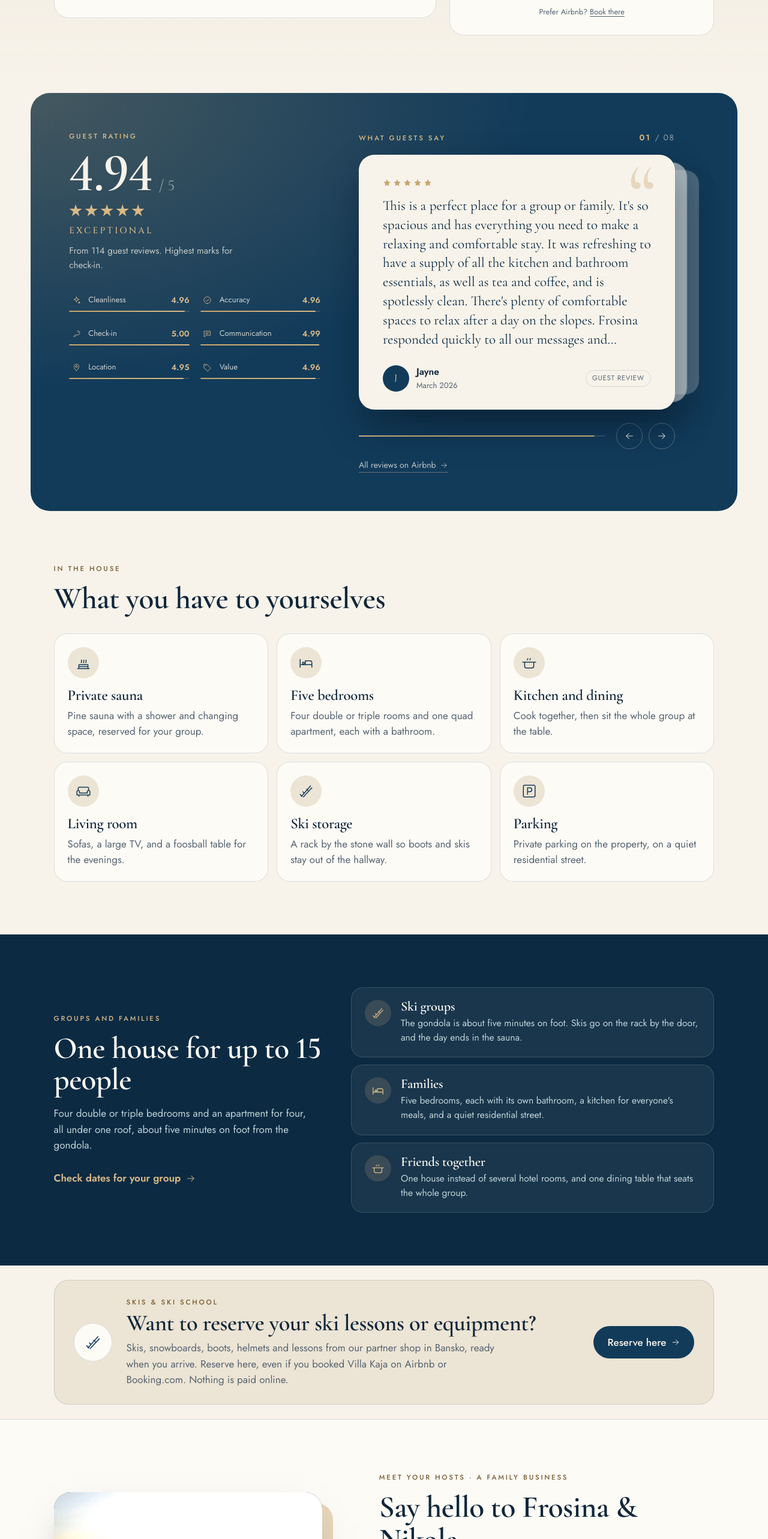
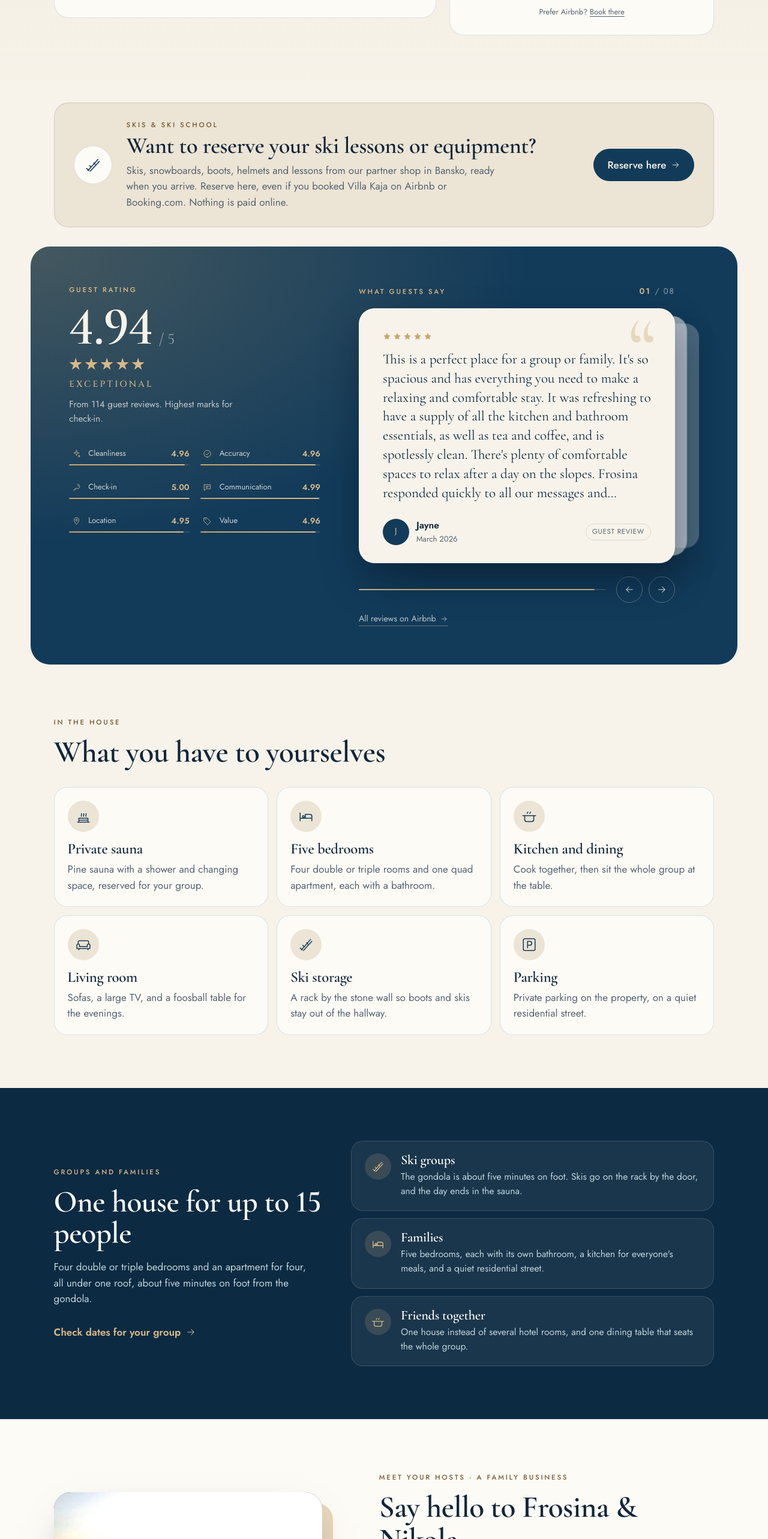
Before and after one commit to Stanislava99/Peak-Palm, a Next.js app: page /villa-kaja in a window 1280 px wide. Shown: the part 3327-5893 px from the top of the page at 60% size. Built offline with nearby package versions, Linux system fonts and the light colour scheme; no server answers; the database is empty.

Commit message:
Villa Kaja: ski reservation section right under the calendar
Co-Authored-By: Claude Opus 5.5 <noreply@anthropic.com>

```diff
--- a/app/villa-kaja/page.tsx
+++ b/app/villa-kaja/page.tsx
@@ -207,6 +207,8 @@ export default async function VillaKajaPage() {
           paymentsOn={paymentsEnabled("kaja")}
         />
 
+        <RentalTeaser />
+
         <GuestScore
           score={rating.score}
           live={rating.live}
@@ -238,8 +240,6 @@ export default async function VillaKajaPage() {
           intro="Four double or triple bedrooms and an apartment for four, all under one roof, about five minutes on foot from the gondola."
           types={groupTypes}
         />
-
-        <RentalTeaser />
 
         <MeetHosts property="kaja" house="Villa Kaja" reviewCount={rating.count} communication={rating.categories.communication} />
 
```
